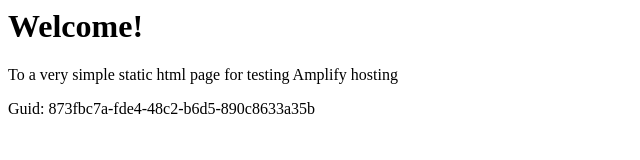
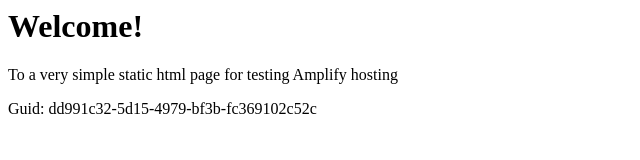
Before and after one commit to aws-aemilia-sfo/Github-PR-Commit-Integration-Test-DoNotTouch-GitHubWebhookPushCanaryTest-v1-preprod-us-west-1, a website: page src/index.html in a window 1280 px wide. Shown: the full height of the page, 0-640 px from the left. Drawn offline with Linux system fonts and the light colour scheme.

Commit message:
commit from integ tests

```diff
--- a/src/index.html
+++ b/src/index.html
@@ -12,6 +12,6 @@
 <body>
     <h1>Welcome!</h1>
     <p>To a very simple static html page for testing Amplify hosting</p>
-    <p>Guid: 873fbc7a-fde4-48c2-b6d5-890c8633a35b</p></body>
+    <p>Guid: dd991c32-5d15-4979-bf3b-fc369102c52c</p></body>
 
 </html>
```
